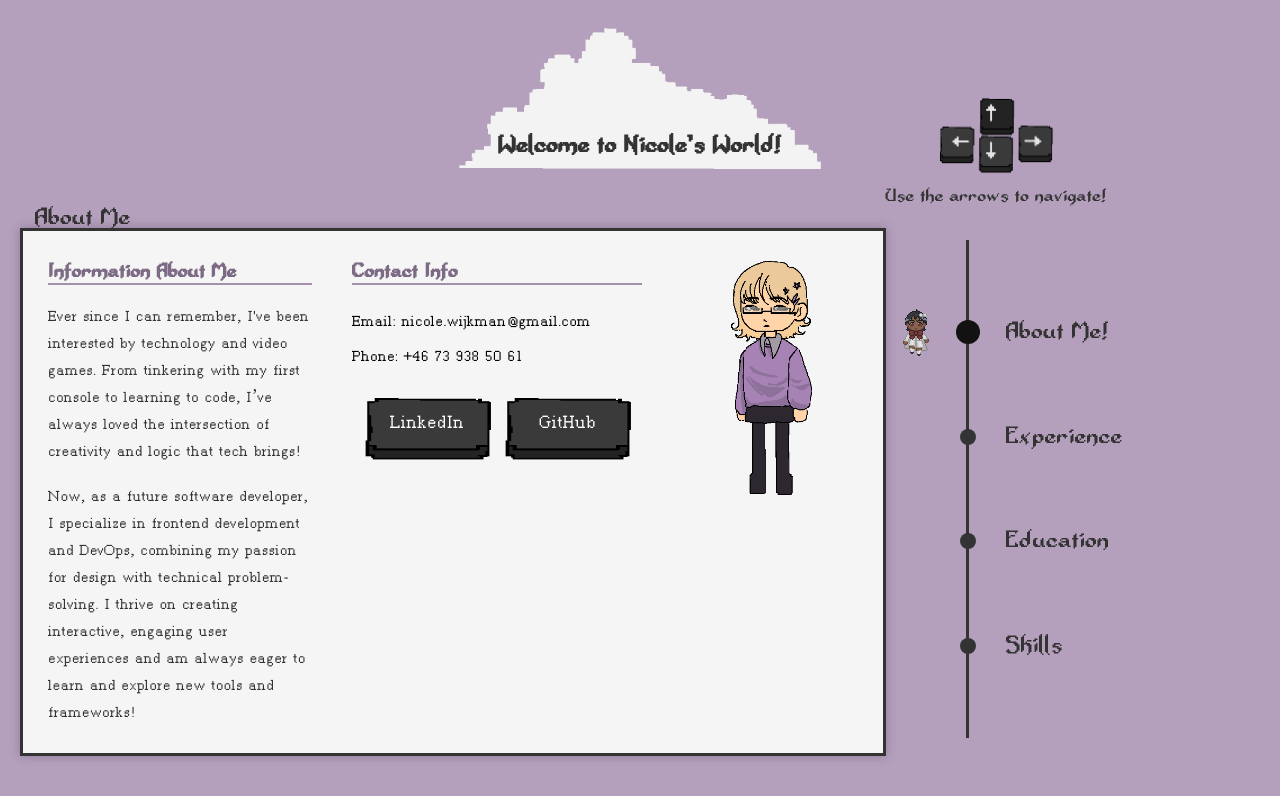
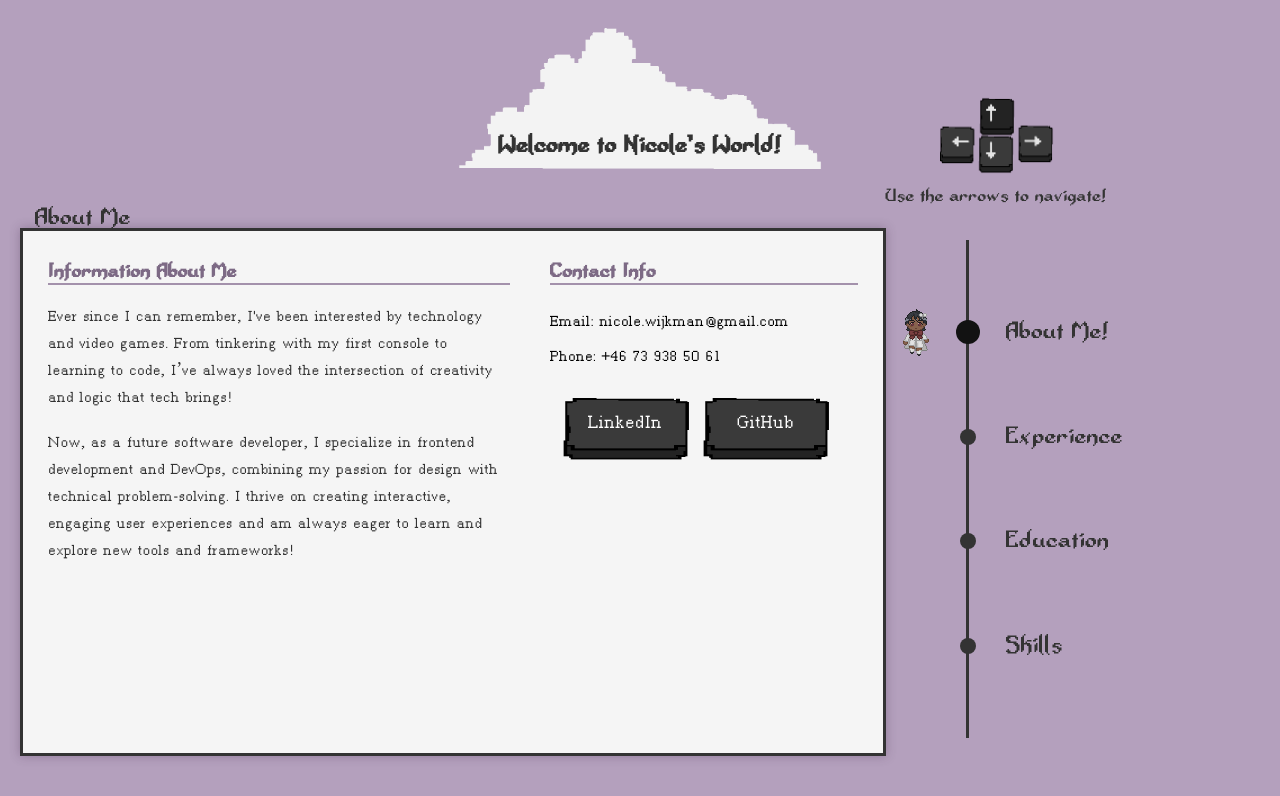
Before and after one commit to NicoleWij/pixel-resume, a React (Create React App) app: page / in a window 1280 px wide. Shown: the top 796 px of the page. Built offline with nearby package versions, Linux system fonts and the light colour scheme.

Commit message:
Deploy website via Firebase

```diff
--- a/src/components/Section.js
+++ b/src/components/Section.js
@@ -47,11 +47,6 @@ const Section = ({ title, isActive }) => {
                   </a>
                 </div>
               </div>
-            </div>
-
-            {/* Right Column: Avatar */}
-            <div className="section-column">
-              <RotatingAvatar />
             </div>
           </div>
         );
```
Also changed, not shown: firebase.json (added), 1 other file (tests, documents, lock files or other folders).
